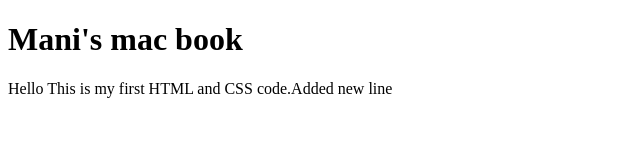
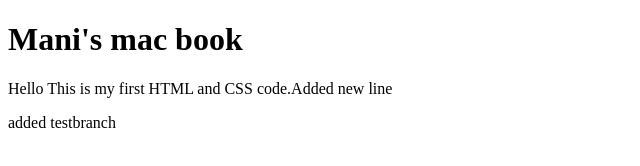
Before and after one commit to Manidipta/HTMLDemo, a plain HTML site: page index.html in a window 1280 px wide. Shown: the whole page, without its empty margins (0-640 px from the left). Drawn offline with Linux system fonts and the light colour scheme.

Commit message:
new branch added

```diff
--- a/index.html
+++ b/index.html
@@ -5,6 +5,7 @@
 
 <h1>Mani's mac book</h1>
 <p>Hello This is my first HTML and CSS code.Added new line</p>
+<p>added testbranch</p>
 
 </body>
 </html>
```
